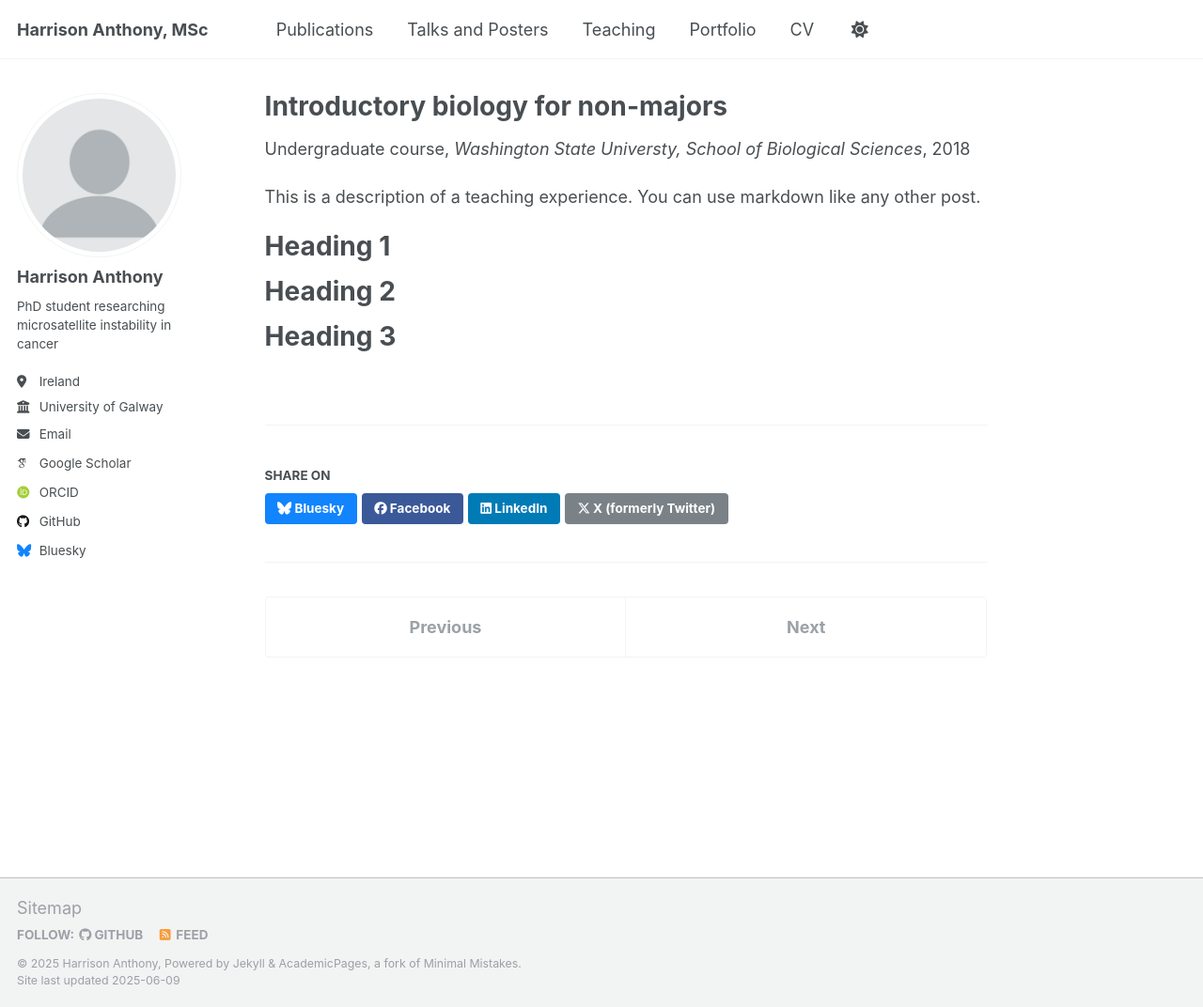
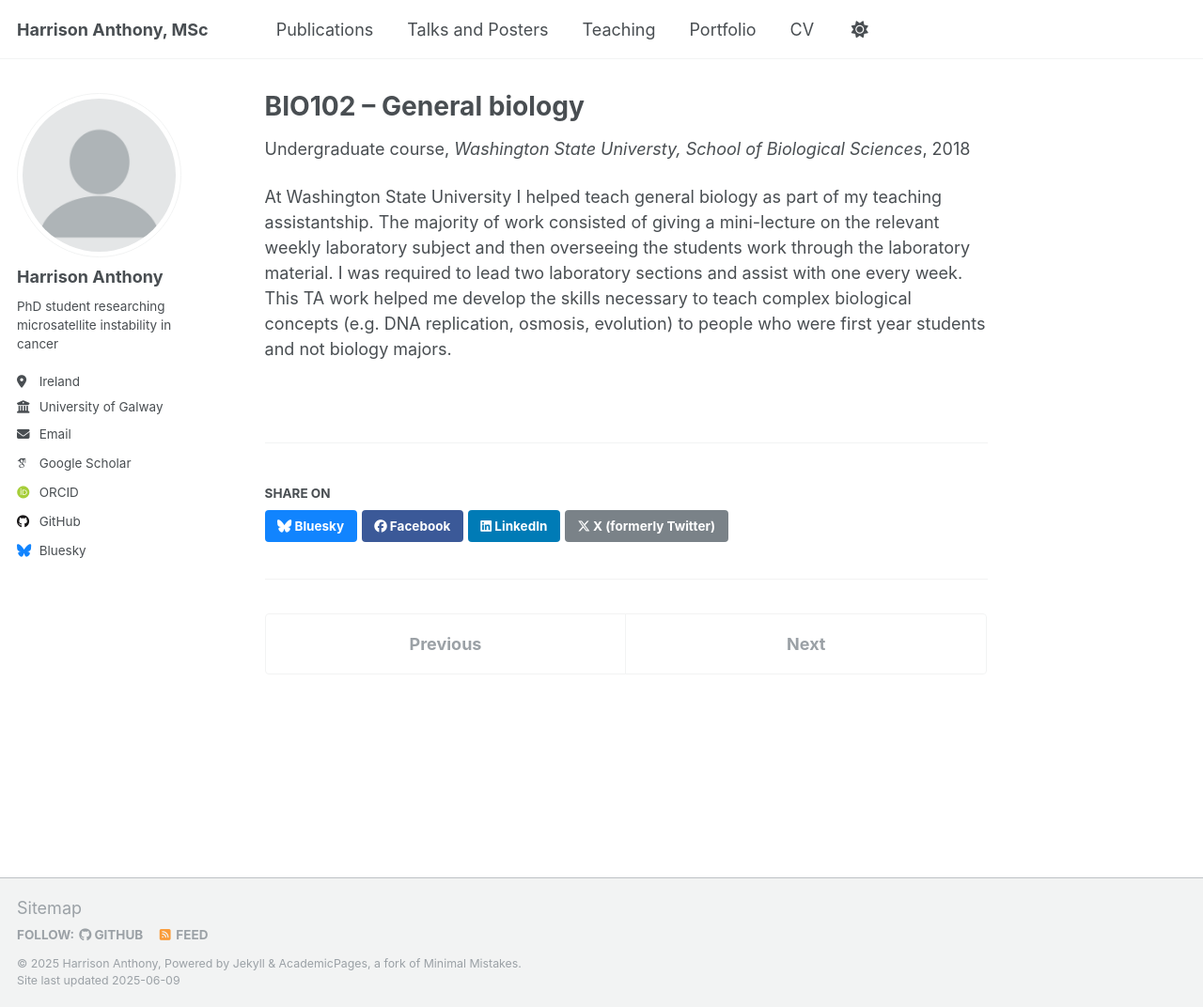
Before and after one commit to harrison-anth/harrison-anth.github.io, a Jekyll site: the page built from _teaching/2015-spring-teaching-2.md, in a window 1280 px wide and 1072 px high. Shown: the whole window at 94% size. Built offline with Jekyll 4.4.1, drawn with Linux system fonts in a browser that asks for light colours; some web fonts are replaced.

Commit message:
updating teaching

```diff
--- a/_teaching/2015-spring-teaching-2.md
+++ b/_teaching/2015-spring-teaching-2.md
@@ -1,5 +1,5 @@
 ---
-title: "Introductory biology for non-majors"
+title: "BIO102 -- General biology"
 collection: teaching
 type: "Undergraduate course"
 permalink: /teaching/2015-spring-teaching-1
@@ -8,13 +8,7 @@ date: 2018-08-01
 location: "Pullman, USA"
 ---
 
-This is a description of a teaching experience. You can use markdown like any other post.
-
-Heading 1
-======
-
-Heading 2
-======
-
-Heading 3
-======
+At Washington State University I helped teach general biology as part of my teaching assistantship. The majority of work consisted of giving a mini-lecture on the
+relevant weekly laboratory subject and then overseeing the students work through the laboratory material. I was required to lead two laboratory sections and assist
+with one every week. This TA work helped me develop the skills necessary to teach complex biological concepts (e.g. DNA replication, osmosis, evolution)
+to people who were first year students and not biology majors.
```
